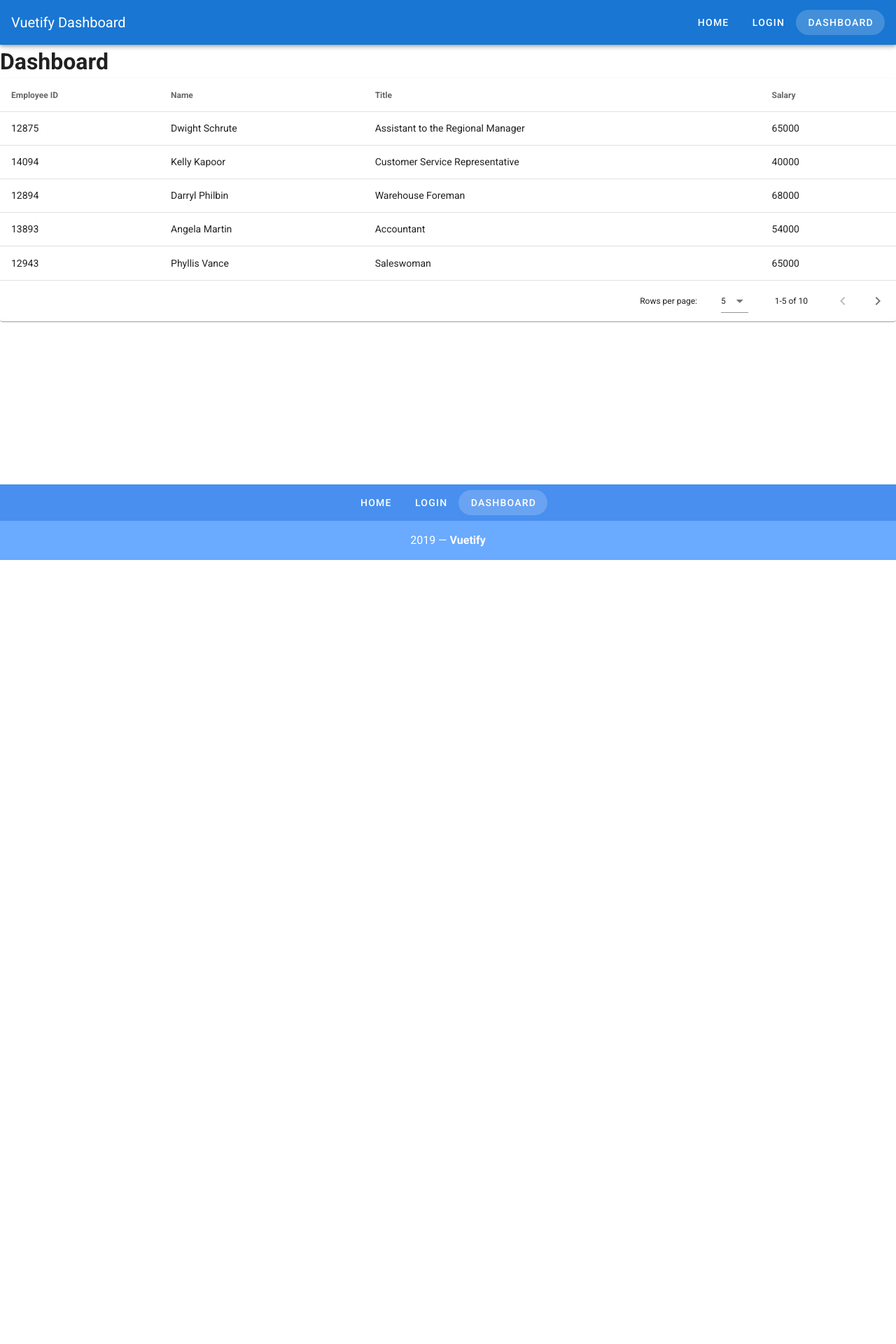
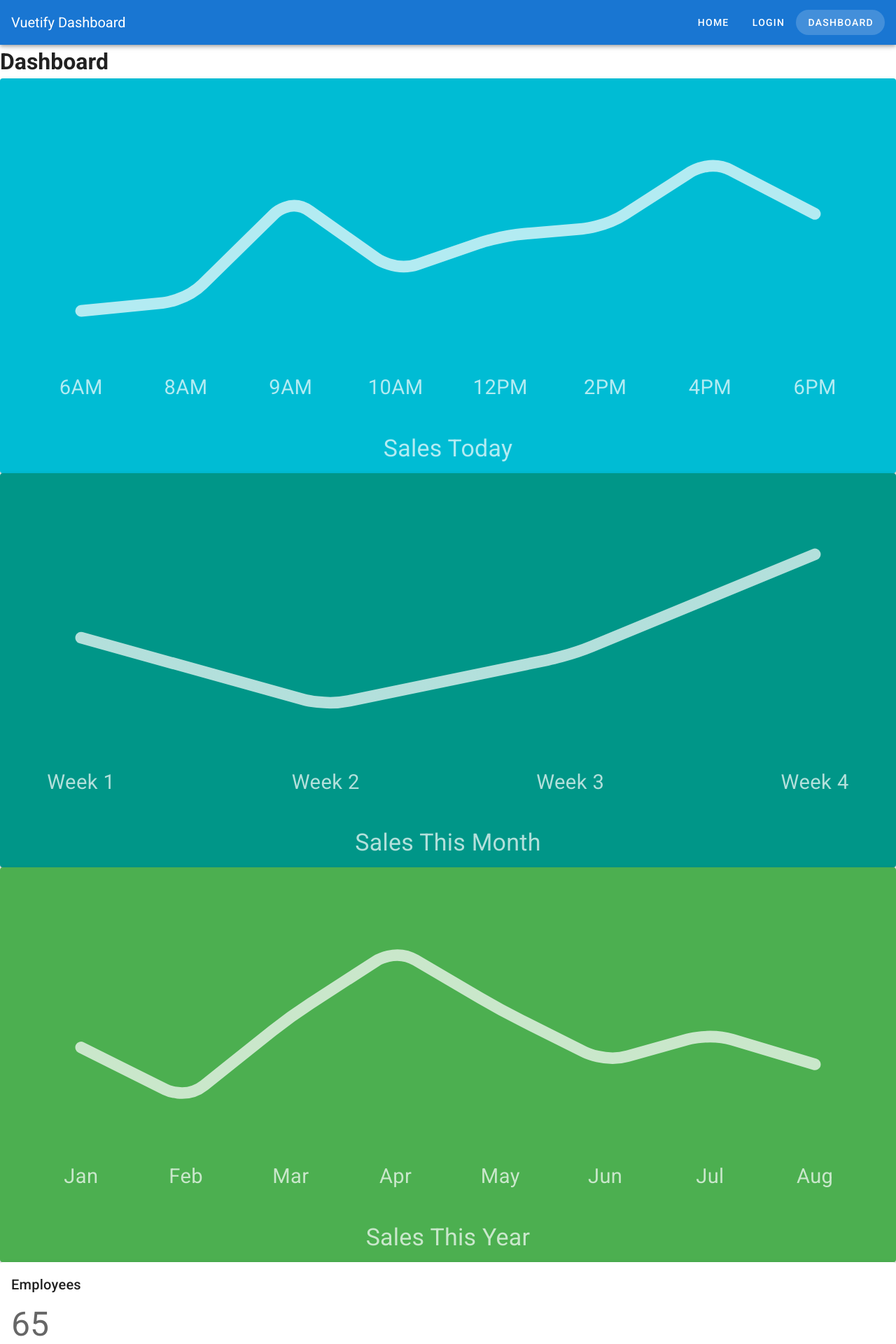
Before and after one commit to mindfulengr/vue-mastery-lessons, a Vue app in the folder beautify-with-vuetify/vuetify-dashboard/: page /dashboard in a window 1280 px wide. Shown: the top 1920 px of the page at 70% size. Before the commit the page ends 800 px from the top, so only its background shows below. Built offline with nearby package versions, Linux system fonts and the light colour scheme.

Commit message:
use dashboard components

```diff
--- a/beautify-with-vuetify/vuetify-dashboard/src/views/Dashboard.vue
+++ b/beautify-with-vuetify/vuetify-dashboard/src/views/Dashboard.vue
@@ -1,105 +1,64 @@
 <template>
   <div>
     <h1>Dashboard</h1>
-    <v-data-table
-      :headers="headers"
-      :items="employees"
-      :items-per-page="5"
-      class="elevation-1"
-      @click:row="selectRow"
-      multi-sort
-    ></v-data-table>
+
+    <SalesGraph v-for="sale in sales" :key="`${sale.title}`" :sale="sale" />
+
+    <StatisticCard
+      v-for="statistic in statistics"
+      :key="`${statistic.title}`"
+      :statistic="statistic"
+    />
+
+    <EmployeesTable :employees="employees" @select-employee="setEmployee" />
+
+    <EventTimeline :timeline="timeline" />
+
     <v-snackbar v-model="snackbar">
-      You have selected {{ currentItem.name }} the {{ currentItem.title }}
+      You have selected {{ selectedEmployee.name }},
+      {{ selectedEmployee.title }}
       <v-btn color="pink" text @click="snackbar = false">Close</v-btn>
     </v-snackbar>
   </div>
 </template>
+
 <script>
+import EmployeesTable from "../components/EmployeesTable";
+import EventTimeline from "../components/EventTimeline";
+import SalesGraph from "../components/SalesGraph";
+import StatisticCard from "../components/StatisticCard";
+
+import employeesData from "../data/employees.json";
+import timelineData from "../data/timeline.json";
+import salesData from "../data/sales.json";
+import statisticsData from "../data/statistics.json";
+
 export default {
+  name: "DashboardPage",
+  components: {
+    EmployeesTable,
+    EventTimeline,
+    SalesGraph,
+    StatisticCard
+  },
   data() {
     return {
-      currentItem: {},
+      employees: employeesData,
+      sales: salesData,
+      selectedEmployee: {
+        name: "",
+        title: ""
+      },
       snackbar: false,
-      headers: [
-        {
-          text: "Employee ID",
-          align: "left",
-          sortable: false,
-          value: "id"
-        },
-        { text: "Name", value: "name" },
-        { text: "Title", value: "title" },
-        { text: "Salary", value: "salary" }
-      ],
-      employees: [
-        {
-          id: 12875,
-          name: "Dwight Schrute",
-          title: "Assistant to the Regional Manager",
-          salary: 65000
-        },
-        {
-          id: 14094,
-          name: "Kelly Kapoor",
-          title: "Customer Service Representative",
-          salary: 40000
-        },
-        {
-          id: 12894,
-          name: "Darryl Philbin",
-          title: "Warehouse Foreman",
-          salary: 68000
-        },
-        {
-          id: 13893,
-          name: "Angela Martin",
-          title: "Accountant",
-          salary: 54000
-        },
-        {
-          id: 12943,
-          name: "Phyllis Vance",
-          title: "Saleswoman",
-          salary: 65000
-        },
-        {
-          id: 19523,
-          name: "Karen Filippeli",
-          title: "Saleswoman",
-          salary: 65000
-        },
-        {
-          id: 18349,
-          name: "Toby Flenderson",
-          title: "Human Resources Representative",
-          salary: 60000
-        },
-        {
-          id: 11853,
-          name: "Michael Scott",
-          title: "Regional Manager",
-          salary: 70000
-        },
-        {
-          id: 14821,
-          name: "Pam Beasley",
-          title: "Secretary",
-          salary: 45000
-        },
-        {
-          id: 15834,
-          name: "Jim Halpert",
-          title: "Salesman",
-          salary: 65000
-        }
-      ]
+      statistics: statisticsData,
+      timeline: timelineData
     };
   },
   methods: {
-    selectRow(event) {
+    setEmployee(event) {
       this.snackbar = true;
-      this.currentItem = event;
+      this.selectedEmployee.name = event.name;
+      this.selectedEmployee.title = event.title;
     }
   }
 };
```
